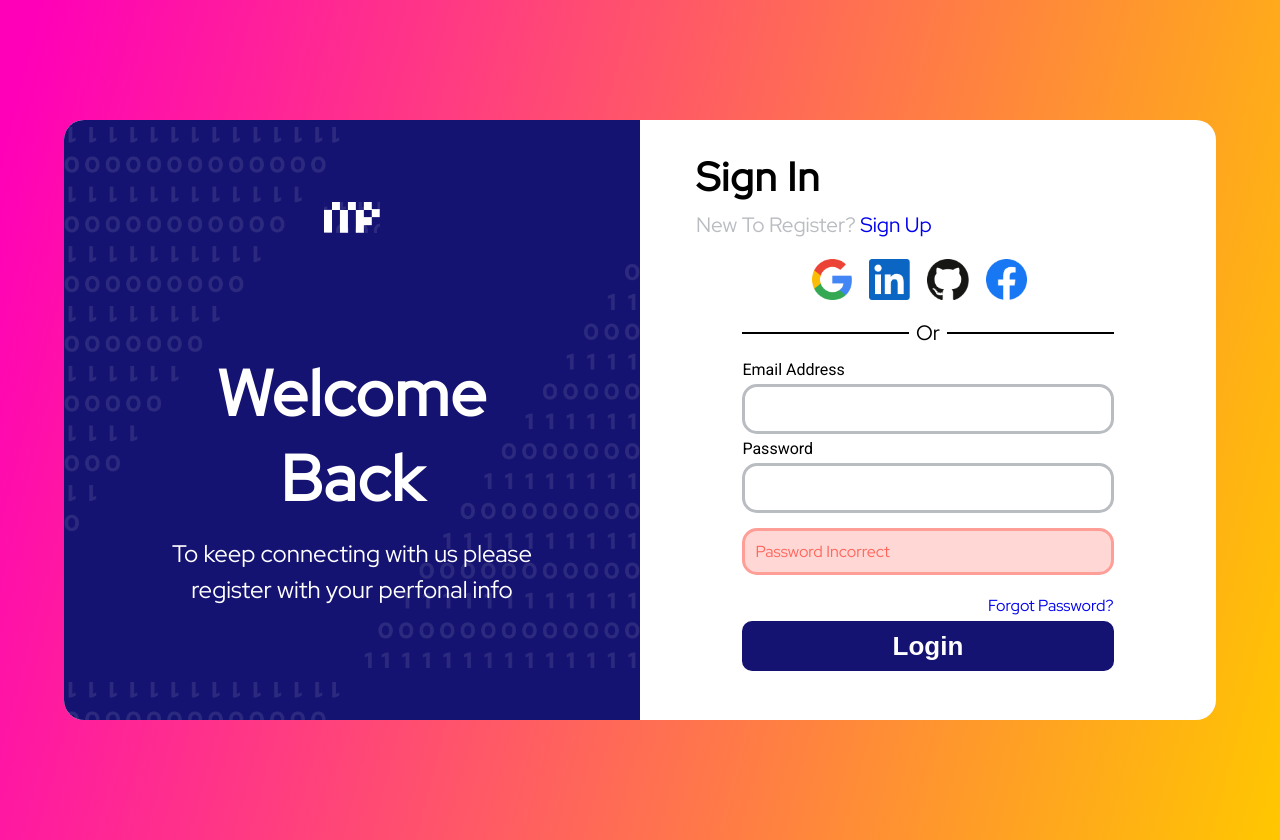
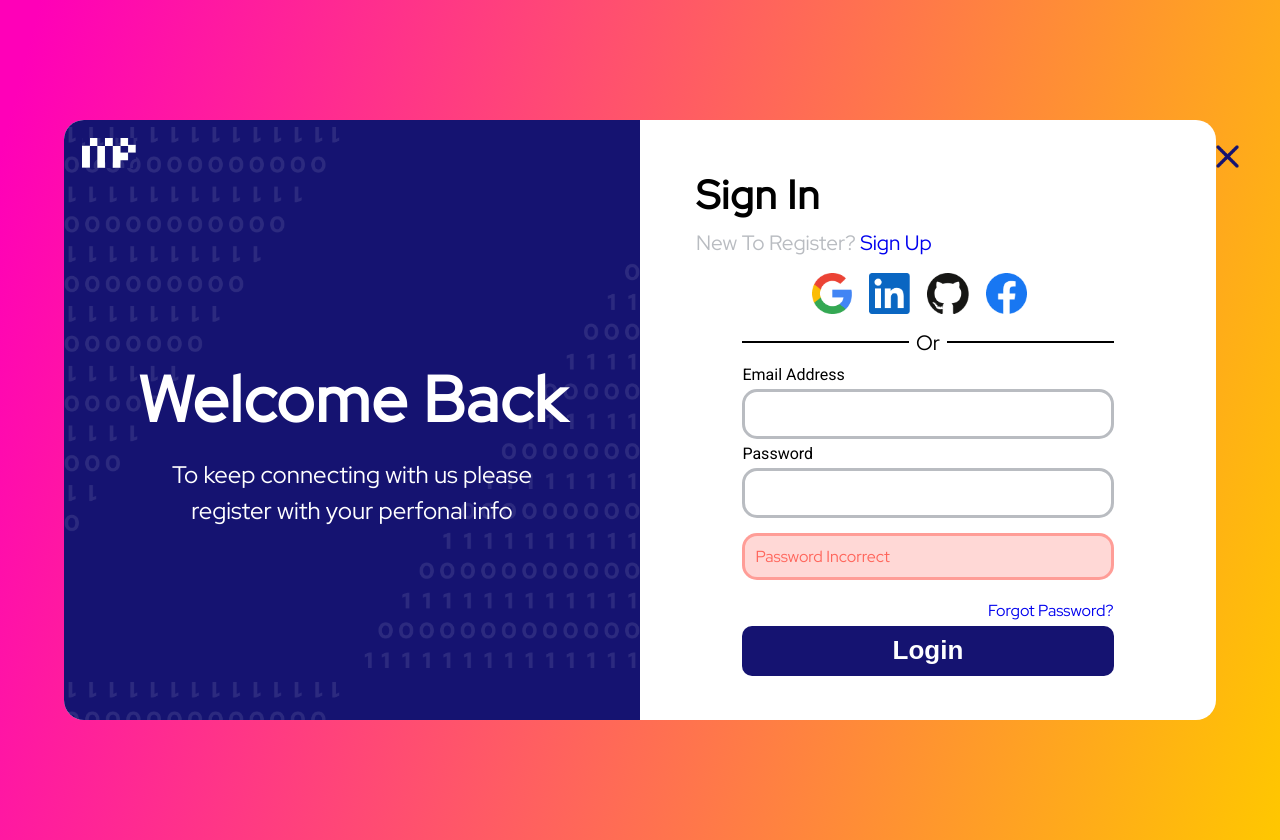
Before and after one commit to cgomez374/mp-login-signup-app, a Next.js app: page / in a window 1280 px wide. Built offline with nearby package versions, Linux system fonts and the light colour scheme.

Commit message:
added mpa logo and "x" icon

```diff
--- a/components/card/card.module.css
+++ b/components/card/card.module.css
@@ -9,16 +9,24 @@
     background-color: #151371;
     background-image: url('/card-right-background.png');
     background-size: contain;
+
     display: flex;
     flex-direction: column;
-    justify-content: space-evenly;
-    align-items: center;
+    justify-content: space-around;
+    /* align-items: center; */
     width: 50%;
     height: 100%;
     padding: 10px;
+
     border-top-left-radius: 20px;
     border-bottom-left-radius: 20px;
     color: #fff;
+}
+.contentContainer {
+    width: 100%;
+    height: 100%;
+    margin: 0;
+    padding: 8px;
 }
 .cardLeft h1 {
     font-size: 4rem;
@@ -28,20 +36,19 @@
     line-height: 1.5;
 }
 .innerText {
-    width: 80%;
+    width: 100%;
     padding: 30px;
-    margin: 0 auto;
+    margin: 18vh auto;
     text-align: center;
 }
 .cardLeftLogo{
-    background-color: red;
-    width: 10%;
+    width: 100%;
     display: flex;
     flex-direction: column;
     justify-content: flex-start;
 }
 .cardLeft img {
-    width: 100%;
+    width: 10%;
     height: auto;
 }
 .cardRight {
@@ -70,6 +77,12 @@
 .cardRightText p {
     color: #B9BCC1;
 }
+.cardRightText img {
+    width: 5%;
+    height: auto;
+    margin: 0 0 0 65vh;
+    cursor: pointer;
+}
 .socialMedia {
     width: 50%;
     display: flex;
@@ -80,6 +93,7 @@
 .socialMedia li img {
     width: 70%;
     height: auto;
+    cursor: pointer;
 }
 .mid{
     width: 80%;
--- a/components/card/index.jsx
+++ b/components/card/index.jsx
@@ -5,6 +5,7 @@ export default function Index() {
     return(
         <div className={styles.cardContainer}>
             <div className={styles.cardLeft}>
+                <div className={styles.contentContainer}>
                    <div className={styles.cardLeftLogo}>
                         <img src="./mp-icon.png" alt="icon" />
                     </div>
@@ -13,8 +14,10 @@ export default function Index() {
                         <p>To keep connecting with us please <br /> register with your perfonal info</p>
                     </div>
                 </div>
+            </div>
             <div className={styles.cardRight}>
                 <div className={styles.cardRightText}>
+                    <img src="./closeIcon.png" alt="icon" />
                     <h2>sign in</h2>
                     <p>new to register?<a href="#"> sign up</a></p>
                 </div>
```
Also changed, not shown: public/closeIcon.png (added), 1 other file (tests, documents, lock files or other folders). Lines whose indentation alone changed are shown as unchanged.
